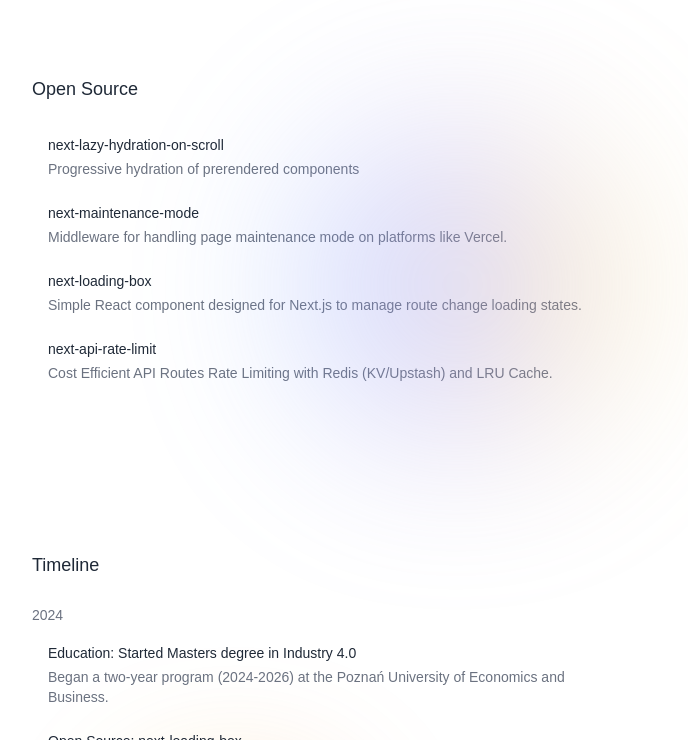
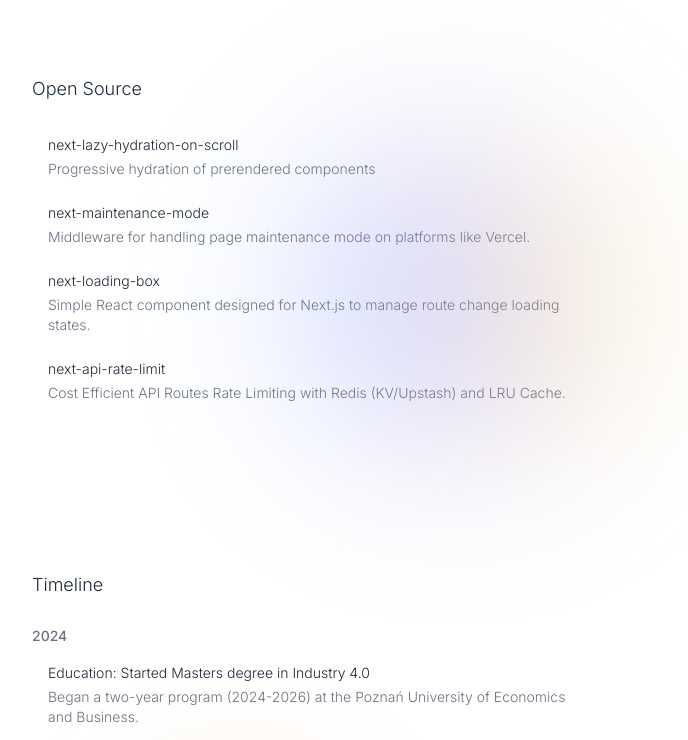
Before and after one commit to woywro/personal-page, an Astro site: page / in a window 1280 px wide. Shown: the part 540-1280 px from the top of the page, without its empty margins (324-1012 px from the left). Built offline with nearby package versions, Linux system fonts and the light colour scheme; Astro itself is replaced by a stand-in of ours; no server answers.

Commit message:
replace noto with inter

```diff
--- a/package.json
+++ b/package.json
@@ -12,7 +12,7 @@
   "dependencies": {
     "@astrojs/check": "^0.9.4",
     "@astrojs/tailwind": "^5.1.2",
-    "@fontsource-variable/noto-sans-kr": "^5.1.0",
+    "@fontsource-variable/inter": "^5.1.0",
     "astro": "^4.16.7",
     "tailwindcss": "^3.4.14"
   },
--- a/src/layouts/Layout.astro
+++ b/src/layouts/Layout.astro
@@ -1,5 +1,5 @@
 ---
-import '@fontsource-variable/noto-sans-kr';
+import '@fontsource-variable/inter';
 interface Props {
   title: string;
 }
@@ -35,7 +35,7 @@ const { title } = Astro.props;
     overflow-x: hidden;
   }
   body {
-    font-family: 'Noto Sans KR Variable', sans-serif;
+    font-family: 'Inter', sans-serif;
     position: relative;
     width: 100%;
   }
--- a/src/pages/index.astro
+++ b/src/pages/index.astro
@@ -69,7 +69,7 @@ const projectsWithStars = await Promise.all(
                 href={project.href}
                 rel="noopener noreferrer"
                 target="_blank"
-                class={`block px-4 py-2 no-underline rounded-lg hover:backdrop-blur-sm hover:bg-white/50 transition-all`}
+                class={`block px-4 py-2 no-underline rounded-lg bg-transparent hover:shadow-[0_4px_20px_rgba(0,0,0,0.08)] hover:scale-[1.005] transition-all duration-200 hover:-translate-y-0.5`}
               >
                 <div class="flex items-start">
                   <div class="flex-grow">
@@ -120,7 +120,7 @@ const projectsWithStars = await Promise.all(
                       href={item.href}
                       rel="noopener noreferrer"
                       target="_blank"
-                      class={`block px-4 py-2 no-underline rounded-lg hover:backdrop-blur-sm hover:bg-white/50 transition-all`}
+                      class={`block px-4 py-2 no-underline rounded-lg bg-transparent hover:shadow-[0_4px_20px_rgba(0,0,0,0.08)] hover:scale-[1.005] transition-all duration-200 hover:-translate-y-0.5`}
                     >
                       <div class="flex items-start">
                         <div class="flex-grow">
```
Also changed, not shown: pnpm-lock.yaml.
